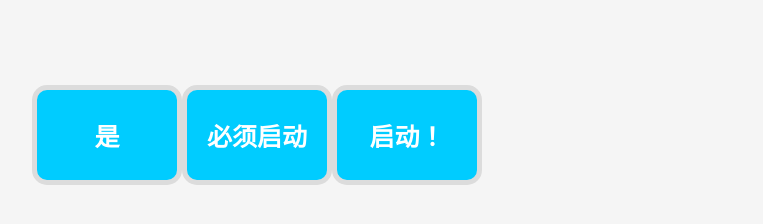
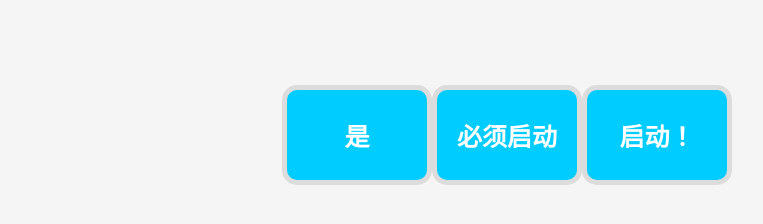
Before and after one commit to k4641321/ys, a plain HTML site: page index.html in a window 1280 px wide. Shown: the part 260-484 px from the top of the page, without its empty margins (226-989 px from the left). Drawn offline with Linux system fonts and the light colour scheme.

Commit message:
更新 xz.css

```diff
--- a/css/xz.css
+++ b/css/xz.css
@@ -24,5 +24,5 @@ button {
       margin: 20;
 }
 .a{
-    margin-left:250px;
+    margin-left:500px;
 }
```
